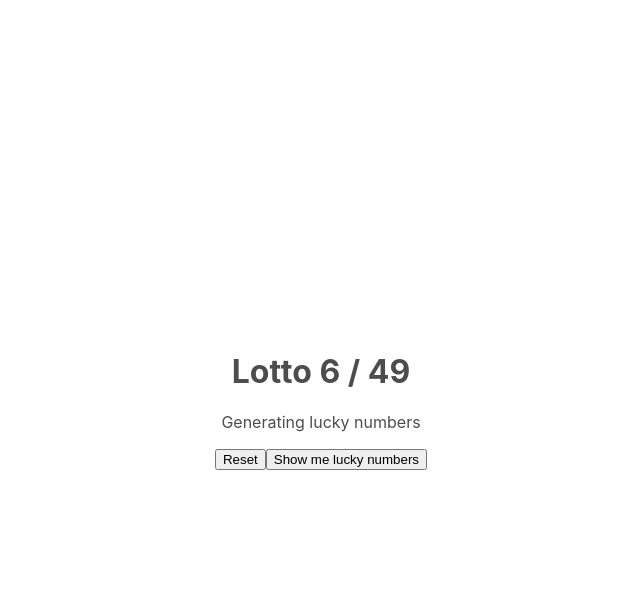
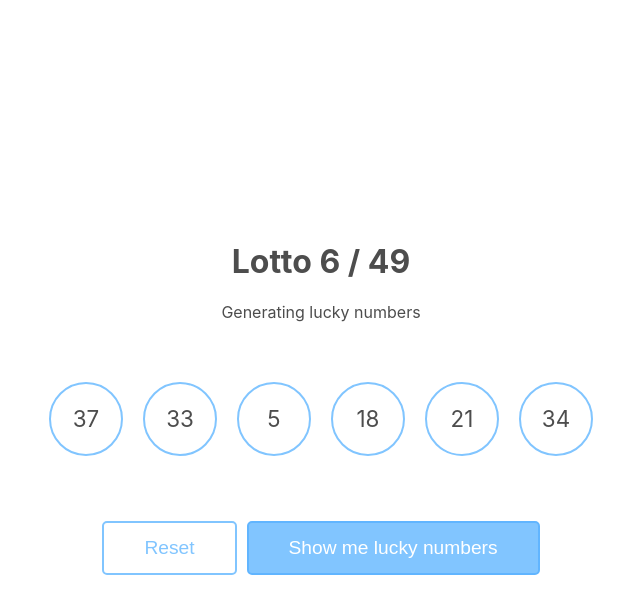
Before and after one commit to motokikasai/react-lotto, a React (Create React App) app: page / in a window 1280 px wide. Both pictures are taken after a click on the button "Show me lucky numbers". Shown: the top 614 px of the page, without its empty margins (319-959 px from the left). Built offline with nearby package versions, Linux system fonts and the light colour scheme.

Commit message:
Simplify components structures by keeping the task to one component & add map to numbers

```diff
--- a/src/App.js
+++ b/src/App.js
@@ -6,6 +6,8 @@ import Lotto from "./components/lotto";
 function App() {
   return (
     <div className="App">
+      <h1>Lotto 6 / 49</h1>
+      <p>Generating lucky numbers</p>
       <Lotto />
     </div>
   );
--- /dev/null
+++ b/src/components/button/_style.scss
@@ -0,0 +1,21 @@
+button {
+  border-style: none;
+  padding: 14px 40px;
+  margin: 5px;
+  border-radius: 5px;
+  font-size: 1.2rem;
+}
+
+.reset {
+  border: 2px solid #81c5ff;
+  color: #81c5ff;
+
+  background: white;
+}
+
+.show {
+  border: 2px solid #61b5ff;
+  color: white;
+
+  background: #81c5ff;
+}
--- a/src/components/button/index.js
+++ b/src/components/button/index.js
@@ -6,13 +6,7 @@ function Buttons(props) {
       <button type="reset" className="reset">
         Reset
       </button>
-      <button
-        type="button"
-        className="show"
-        onClick={() => {
-          props.random();
-        }}
-      >
+      <button type="button" className="show" onClick={props.random()}>
         Show me lucky numbers
       </button>
     </section>
--- a/src/components/lotto/index.js
+++ b/src/components/lotto/index.js
@@ -1,39 +1,61 @@
 import React from "react";
-import Number from "../number";
-import Buttons from "../button";
+// import Number from "../number";
+// import Buttons from "../button";
 
 class Lotto extends React.Component {
   constructor(props) {
     super(props);
 
     this.state = {
-      a: "a",
-      b: "b"
+      numbers: []
     };
+
+    this.clickHandler = this.clickHandler.bind(this);
+    this.reset = this.reset.bind(this);
+  }
+
+  clickHandler() {
+    console.log("clicked");
+    this.setState({
+      numbers: [
+        this.randomNum(),
+        this.randomNum(),
+        this.randomNum(),
+        this.randomNum(),
+        this.randomNum(),
+        this.randomNum()
+      ]
+    });
   }
 
   randomNum() {
-    // this.setState({
-    //   a: Math.floor(Math.random() * 10)
-    // });
+    return Math.floor(Math.random() * 50);
+  }
 
-    console.log(Math.floor(Math.random() * 50));
+  reset() {
+    this.setState({
+      numbers: []
+    });
   }
 
   render() {
     return (
       <div>
-        <h1>Lotto 6 / 49</h1>
-        <p>Generating lucky numbers</p>
-        {/* <div
-          onClick={() => {
-            this.randomNum();
-          }}
-        >
-          CLICK ME!
-        </div> */}
-        <Number />
-        <Buttons random={this.randomNum} />
+        <section className="numbers">
+          <div className="flex-row">
+            {this.state.numbers.map(num => {
+              return <span className="number">{num}</span>;
+            })}
+          </div>
+        </section>
+        <section className="buttons">
+          <button type="reset" className="reset" onClick={this.reset}>
+            Reset
+          </button>
+          <button type="button" className="show" onClick={this.clickHandler}>
+            Show me lucky numbers
+          </button>
+        </section>
       </div>
     );
   }
--- /dev/null
+++ b/src/components/number/_style.scss
@@ -0,0 +1,21 @@
+.numbers {
+  margin: 50px;
+}
+
+.flex-row {
+  display: flex;
+}
+
+.number {
+  display: flex;
+  justify-content: center;
+  align-items: center;
+
+  border: 2px solid #81c5ff;
+  padding: 10px;
+  margin: 10px;
+  font-size: 1.4rem;
+  border-radius: 50%;
+  width: 50px;
+  height: 50px;
+}
--- a/src/components/number/index.js
+++ b/src/components/number/index.js
@@ -3,7 +3,7 @@ import React from "react";
 function Number(props) {
   return (
     <section className="numbers">
-      <span>{}</span>
+      <span className="number">14</span>
     </section>
   );
 }
--- a/src/styles/App.css
+++ b/src/styles/App.css
@@ -1,4 +1,6 @@
 @import "../components/lotto/_style.scss";
+@import "../components/button/_style.scss";
+@import "../components/number/_style.scss";
 
 .App {
   text-align: center;
@@ -29,12 +31,3 @@
 .App-link {
   color: #61dafb;
 }
-
-@keyframes App-logo-spin {
-  from {
-    transform: rotate(0deg);
-  }
-  to {
-    transform: rotate(360deg);
-  }
-}
```
